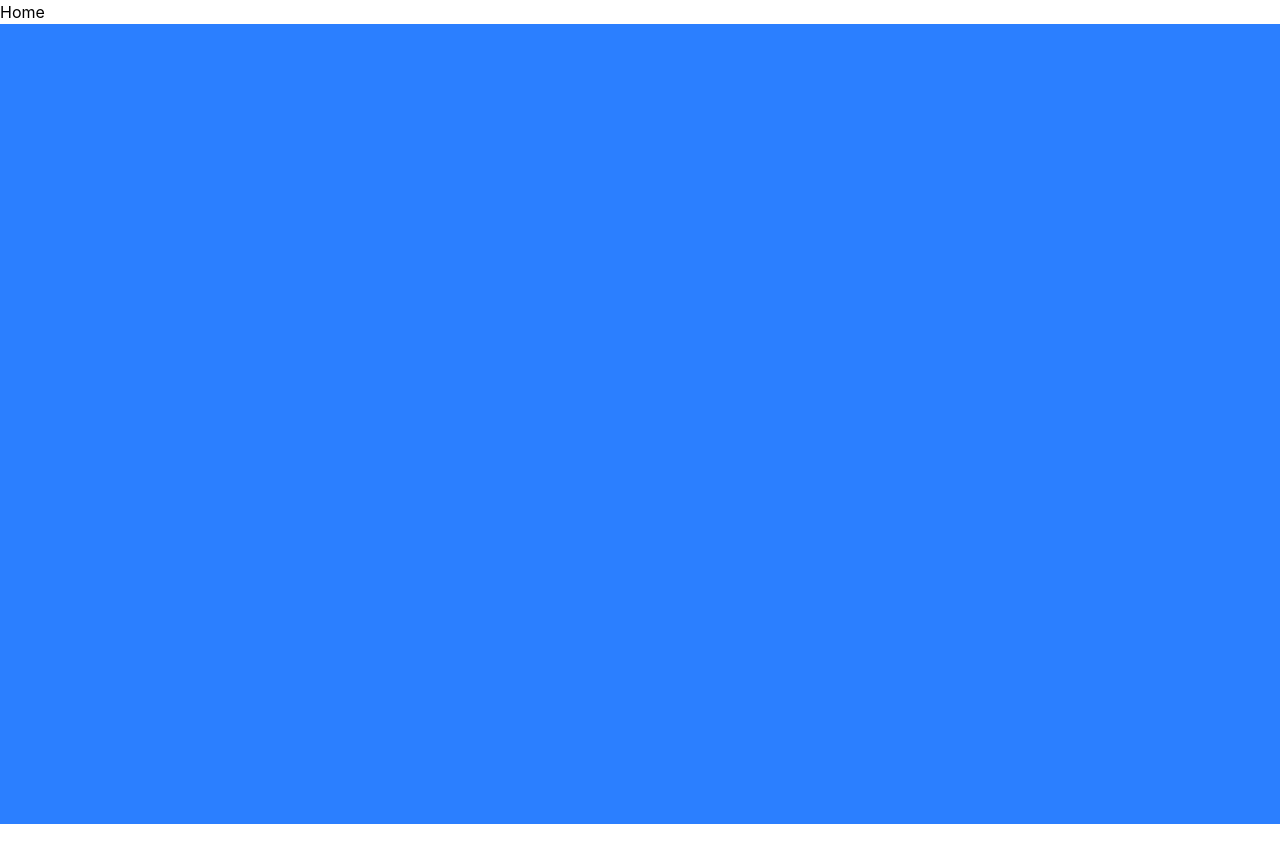
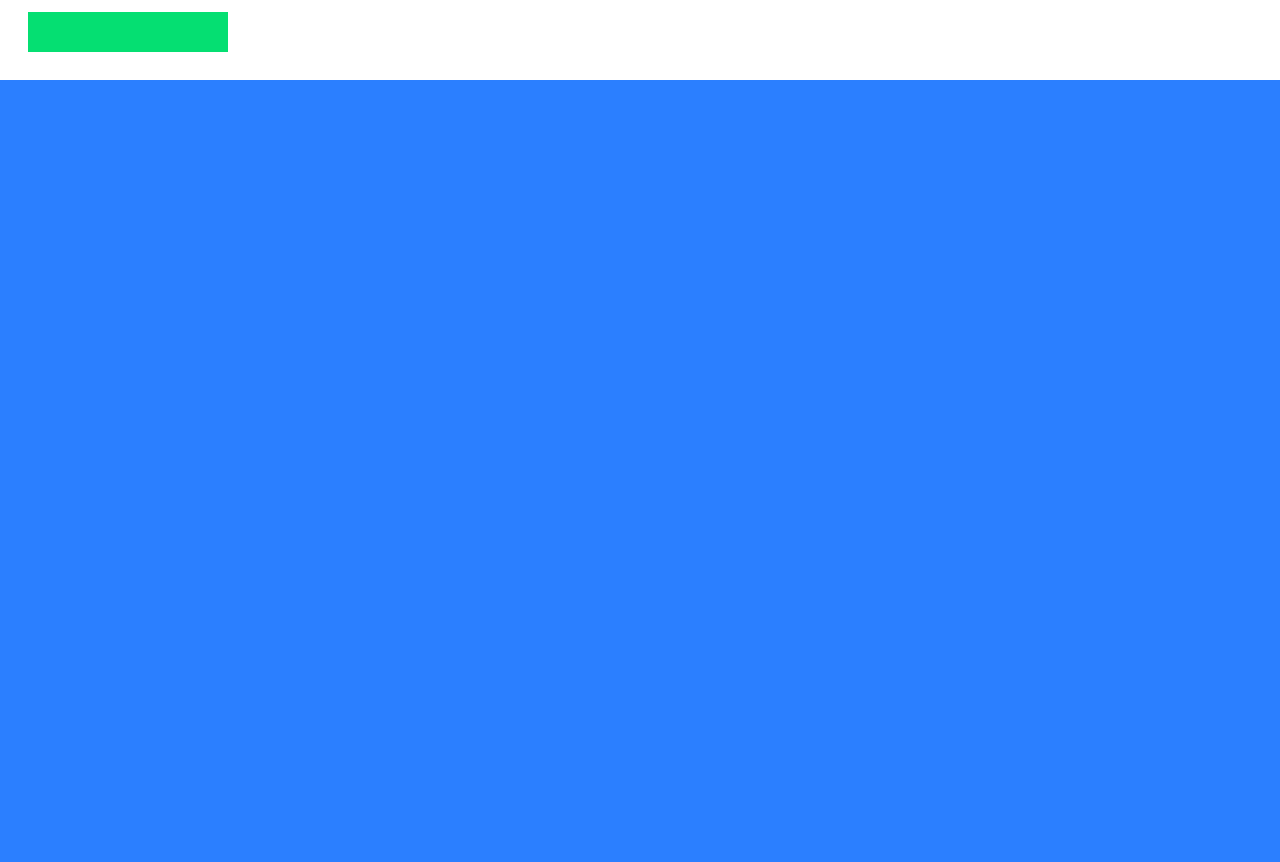
Before and after one commit to Developerfiyin/e-commerce-website-for-shoe, a React (Vite) app: page / in a window 1280 px wide. Shown: the top 862 px of the page. Before the commit the page ends 824 px from the top, so only its background shows below. Built offline with nearby package versions, Linux system fonts and the light colour scheme.

Commit message:
Update navbar.jsx

```diff
--- a/src/Componenets/Home.jsx
+++ b/src/Componenets/Home.jsx
@@ -1,8 +1,12 @@
 import React from 'react'
+import { Navbar } from './Navbar'
 
 const Home = () => {
   return (
-    <div>Home</div>
+    <div>
+
+        <Navbar/>
+    </div>
   )
 }
 
--- a/src/Componenets/Navbar.jsx
+++ b/src/Componenets/Navbar.jsx
@@ -2,6 +2,12 @@ import React from 'react'
 
 export const Navbar = () => {
   return (
-    <div>Navbar</div>
+    <div className=' mx-4 p-3 h-20 '>
+        <div className=' flex item-center justify-center  bg-green-400 w-50 h-10 '>
+
+        </div>
+
+
+    </div>
   )
 }
```
